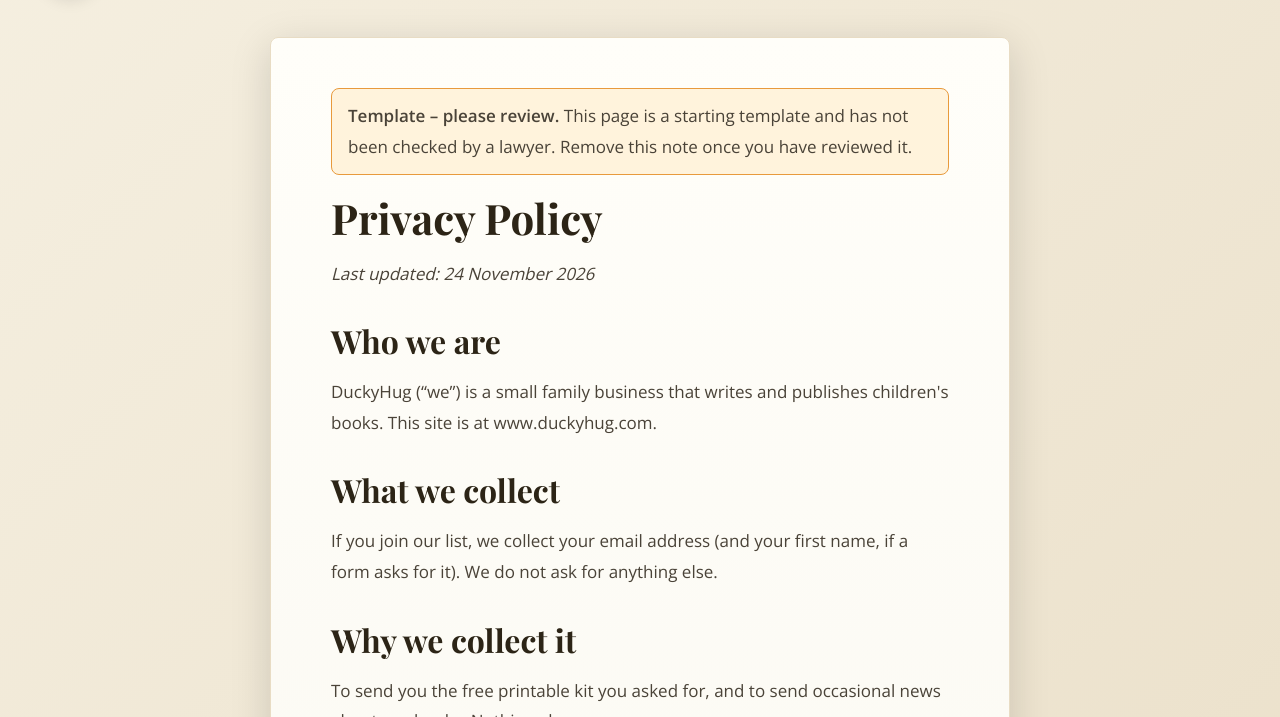
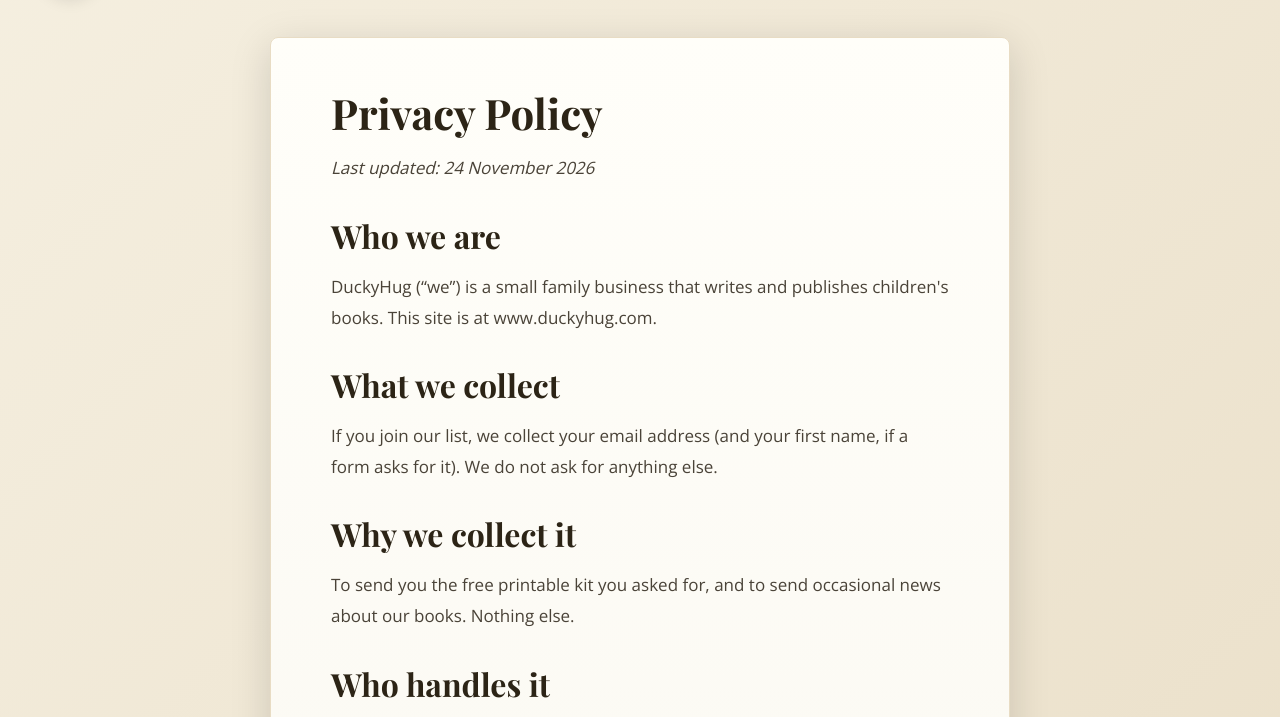
Before and after one commit to kiizm/ducky-hug, a plain HTML site: page privacy/index.html in a window 1280 px wide. Shown: the part 83-800 px from the top of the page. Drawn offline with nearby package versions, Linux system fonts and the light colour scheme.

Commit message:
Remove template review note from index.html
Removed review note from the privacy policy template.

```diff
--- a/privacy/index.html
+++ b/privacy/index.html
@@ -32,7 +32,6 @@
 
     <main class="page narrow">
         <section class="hero-card prose-page">
-            <p class="review-note"><strong>Template – please review.</strong> This page is a starting template and has not been checked by a lawyer. Remove this note once you have reviewed it.</p>
             <h1>Privacy Policy</h1>
             <p><em>Last updated: 24 November 2026</em></p>
 
```
